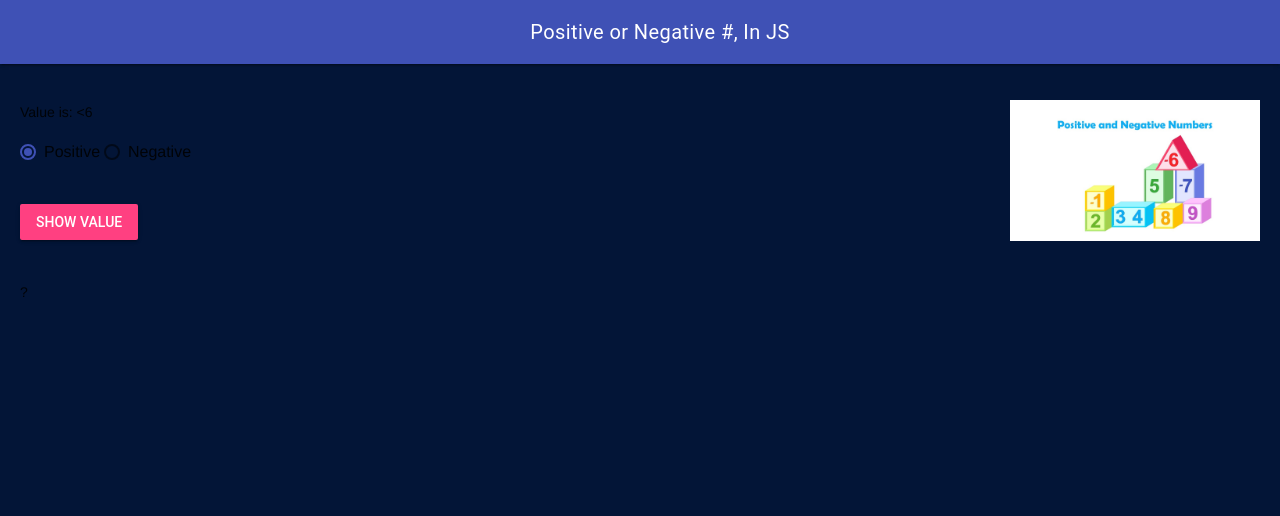
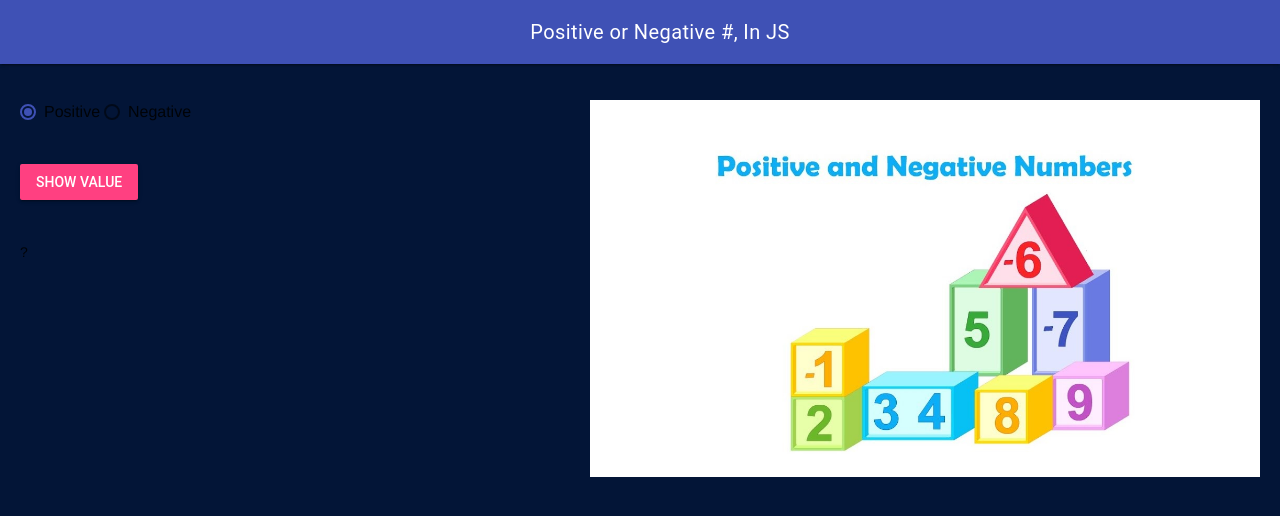
Before and after one commit to MTHS-ICD2O-1-2023/ICD2O-Unit-5-02-david-ezenwa, a plain HTML site: page index.html in a window 1280 px wide. Both pictures are taken after a click on the button "SHOW VALUE". Drawn offline with nearby package versions, Linux system fonts and the light colour scheme.

Commit message:
Increased pic size

```diff
--- a/css/style.css
+++ b/css/style.css
@@ -38,7 +38,7 @@
 
 img {
   height: auto;
-  width: 250px;
+  width: 670px;
   float: right;
 }
 
--- a/js/script.js
+++ b/js/script.js
@@ -11,10 +11,9 @@ function myButtonClicked() {
   alwaysOnButtonChecked = document.getElementById('option-positive').checked
 
   if (alwaysOnButtonChecked == true) {
-    document.getElementById("radio-button-value").innerHTML =
-      "<p>Value is: <6 </p>"
+    document.getElementById("radio-button-value").innerHTML = (x >= 0 && x <= 10)
   } else {
     document.getElementById("radio-button-value").innerHTML =
-      "<p>Value is: <-6 </p>"
+      "<p>Value is: -buttonClicked</p>"
   }
 }
```
